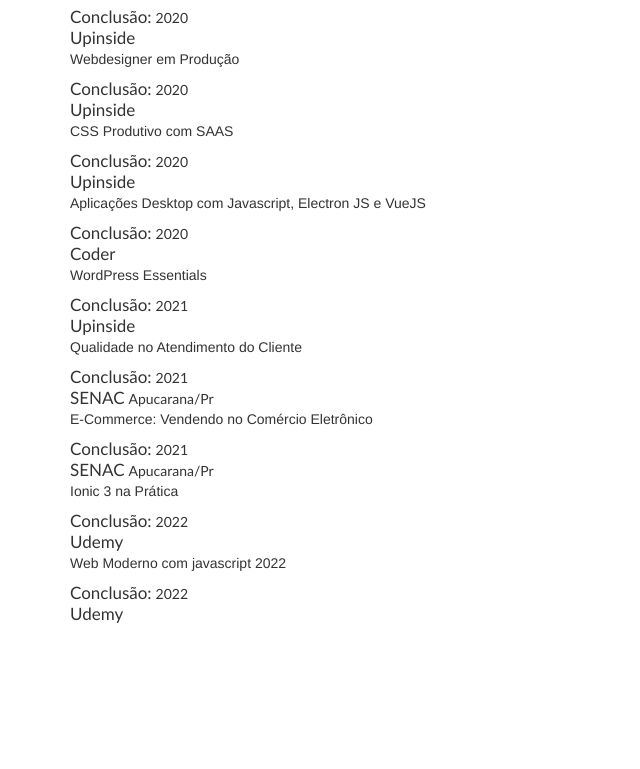
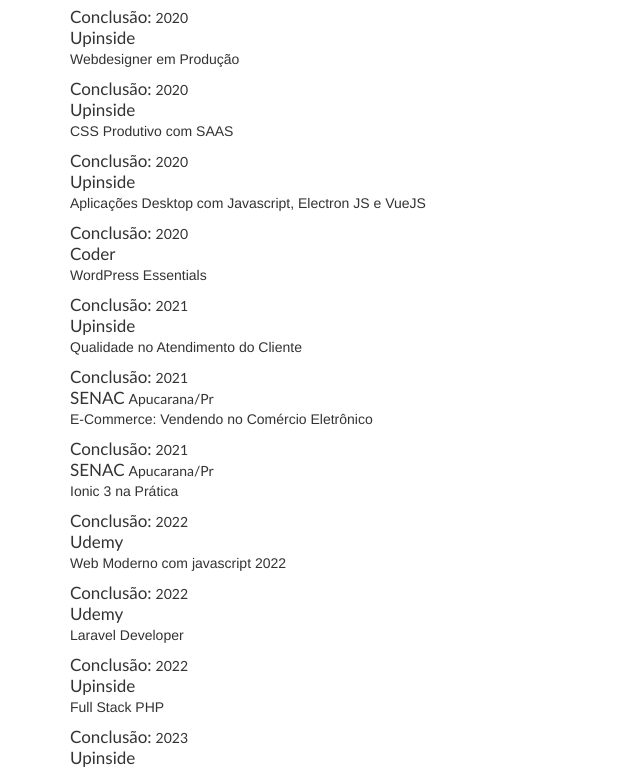
Before and after one commit to williamsena13/curriculo_html, a plain HTML site: page index.html in a window 1280 px wide. Shown: the part 2094-2863 px from the top of the page, without its empty margins (0-640 px from the left). Before the commit the page ends 2719 px from the top, so only its background shows below. Drawn offline with Linux system fonts and the light colour scheme.

Commit message:
ajustes em cursos

```diff
--- a/index.html
+++ b/index.html
@@ -308,6 +308,20 @@
                     <br>
                     <p1>Udemy</p1>
                 </div>
+                <div>
+                    <p>Laravel Developer</p>
+                    <p1>Conclusão:</p1>
+                    <p2>2022</p2>
+                    <br>
+                    <p1>Upinside</p1>
+                </div>
+                <div>
+                    <p>Full Stack PHP</p>
+                    <p1>Conclusão:</p1>
+                    <p2>2023</p2>
+                    <br>
+                    <p1>Upinside</p1>
+                </div>
             </article>
         </div>
     </body>
```
